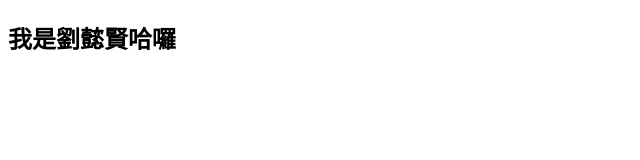
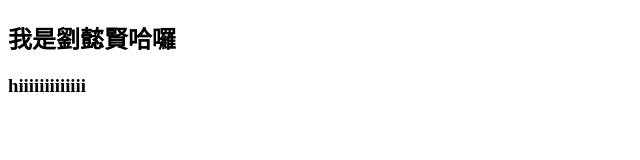
Before and after one commit to yihsien88/yihsien88.github.io, a plain HTML site: page index.html in a window 1280 px wide. Shown: the whole page, without its empty margins (0-640 px from the left). Drawn offline with Linux system fonts and the light colour scheme.

Commit message:
Update index.html

```diff
--- a/index.html
+++ b/index.html
@@ -9,6 +9,8 @@
 
 <body>
    <h2>我是劉懿賢哈囉</h2>
+
+    <h3>hiiiiiiiiiiiii</h3>
 </body>
 
 </html>
```
